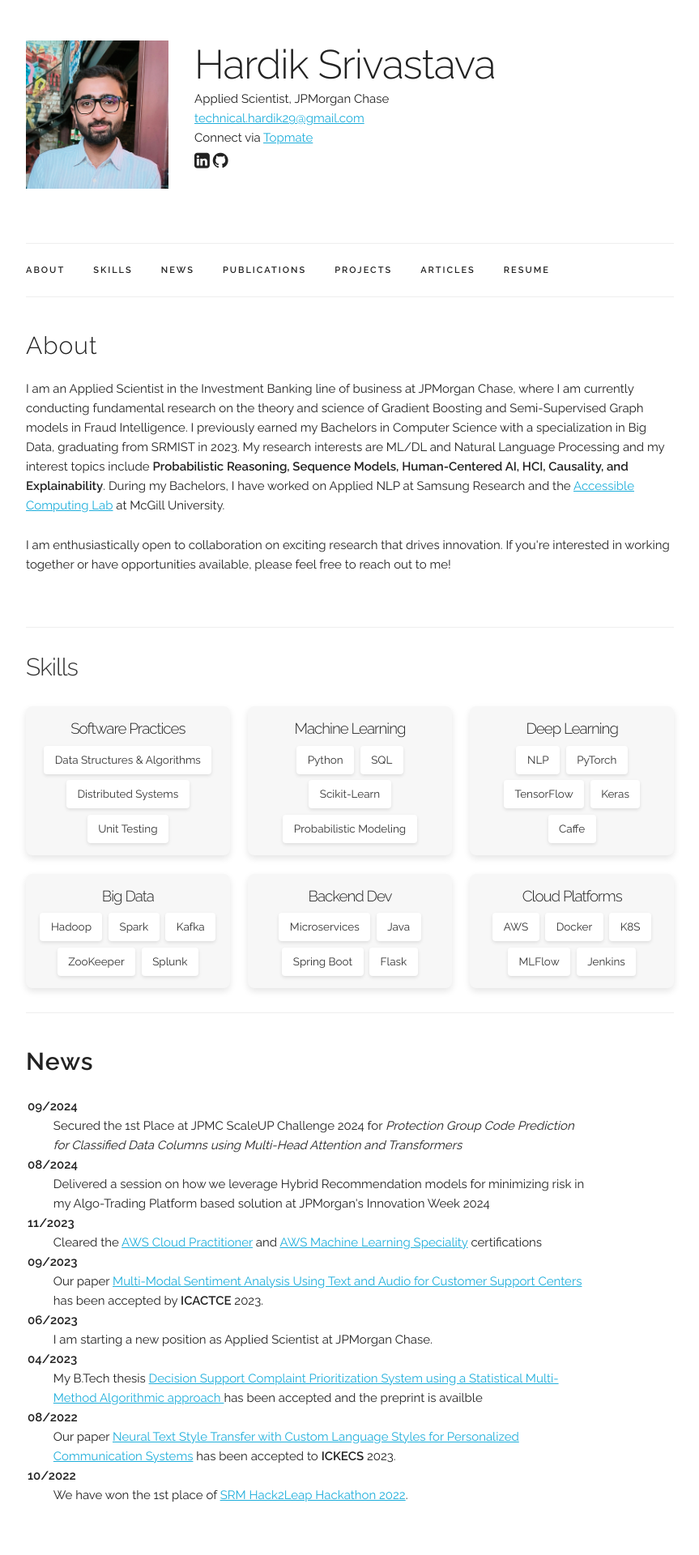
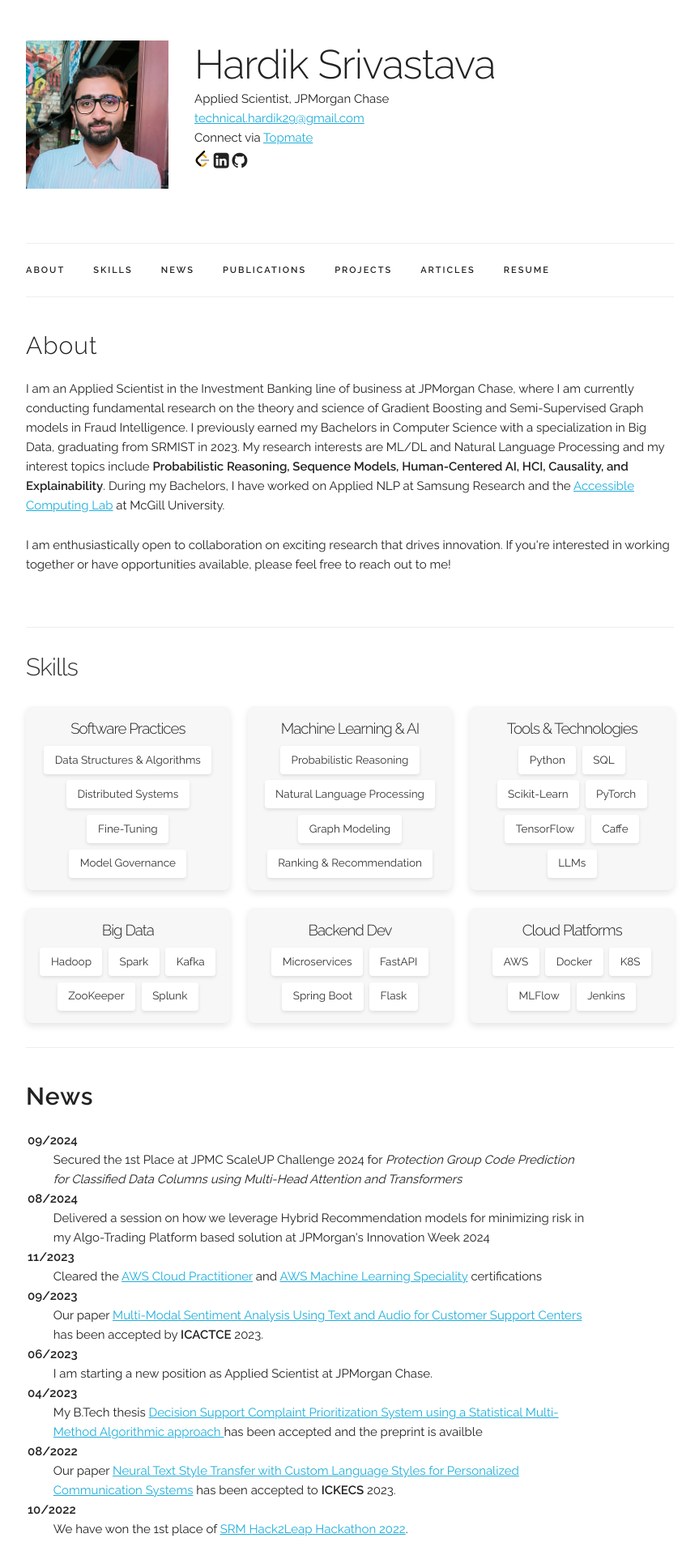
Before and after one commit to thisishardik/thisishardik.github.io, a Jekyll site: the page built from index.html, in a window 1280 px wide. Shown: the top 1920 px of the page at 81% size, without its empty margins (208-1071 px from the left). Built offline with Jekyll 4.4.1, drawn with Linux system fonts in a browser that asks for light colours; a style sheet for code colours, icons or effects is not loaded; some of the changed text lies outside the part shown.

Commit message:
Update skills section and added leetcode link

```diff
--- a/_data/experience.yaml
+++ b/_data/experience.yaml
@@ -3,6 +3,12 @@
     time: "June 2023 - Present"
     title: "Applied Scientist"
     subtitle: "Fraud Intelligence and Probalistic Reasoning"
+    category: "work"
+
+  - place: "JPMorgan Chase & Co."
+    time: "Feb-June 2023"
+    title: "Software Engineer Intern - AI/ML"
+    subtitle: "Search Software and Semi-Supervised Ranking"
     category: "work"
 
   - place: "McGill University"
--- a/_data/main_info.yaml
+++ b/_data/main_info.yaml
@@ -4,6 +4,7 @@
 email: "<a href='mailto:technical.hardik29@gmail.com'>technical.hardik29@gmail.com</a>"
 profile_pic: "/assets/profile-pic.png"
 linkedin: "https://www.linkedin.com/in/hardiksrivastava/"
+leetcode: "https://leetcode.com/u/thisishardik/"
 github: "https://github.com/thisishardik"
 google_scholar: "https://scholar.google.com/citations?user=H-BQ2gcAAAAJ&hl=en"
 researchgate: "https://www.researchgate.net/profile/Hardik-Srivastava-2"
--- a/_layouts/default.html
+++ b/_layouts/default.html
@@ -81,6 +81,10 @@
             <p>{{ site.data.main_info.email }}</p>
             <p>Connect via <a href="https://topmate.io/hardiksrivastava">Topmate</a></p>
             <p>
+              <span onclick="window.open('{{ site.data.main_info.leetcode }}')" style="cursor: pointer">
+                <img src="assets/imgs/leetcode.svg" alt="LeetCode" style="width: 20px; height: 20px;">
+              </span>
+
               <span onclick="window.open('{{ site.data.main_info.linkedin }}')" style="cursor: pointer">
                 <i class="fa fa-linkedin-square" aria-hidden="true"></i>
               </span>
--- a/index.html
+++ b/index.html
@@ -36,30 +36,33 @@
       <div class="skill-tools">
           <div class="skill-box">Data Structures & Algorithms</div>
           <div class="skill-box">Distributed Systems</div>
-          <div class="skill-box">Unit Testing</div>
+          <div class="skill-box">Fine-Tuning</div>
+          <div class="skill-box">Model Governance</div>
       </div>
     </div>
 
       <div class="skill-category">
-          <h3>Machine Learning</h3>
+          <h3>Machine Learning & AI</h3>
           <div class="skill-tools">
-              <div class="skill-box">Python</div>
-              <div class="skill-box">SQL</div>
-              <div class="skill-box">Scikit-Learn</div>
-              <div class="skill-box">Probabilistic Modeling</div>
+              <div class="skill-box">Probabilistic Reasoning</div>
+              <div class="skill-box">Natural Language Processing</div>
+              <div class="skill-box">Graph Modeling</div>
+              <div class="skill-box">Ranking & Recommendation</div>
           </div>
       </div>
 
       <div class="skill-category">
-          <h3>Deep Learning</h3>
-          <div class="skill-tools">
-            <div class="skill-box">NLP</div>
+        <h3>Tools & Technologies</h3>
+        <div class="skill-tools">
+            <div class="skill-box">Python</div>
+            <div class="skill-box">SQL</div>
+            <div class="skill-box">Scikit-Learn</div>
             <div class="skill-box">PyTorch</div>
             <div class="skill-box">TensorFlow</div>
-            <div class="skill-box">Keras</div>
             <div class="skill-box">Caffe</div>
-          </div>
-      </div>
+            <div class="skill-box">LLMs</div>
+        </div>
+    </div>
 
       <div class="skill-category">
           <h3>Big Data</h3>
@@ -76,7 +79,7 @@
         <h3>Backend Dev</h3>
         <div class="skill-tools">
             <div class="skill-box">Microservices</div>
-            <div class="skill-box">Java</div>
+            <div class="skill-box">FastAPI</div>
             <div class="skill-box">Spring Boot</div>
             <div class="skill-box">Flask</div>
         </div>
```
Also changed, not shown: assets/imgs/leetcode.svg (added), 1 other file.
